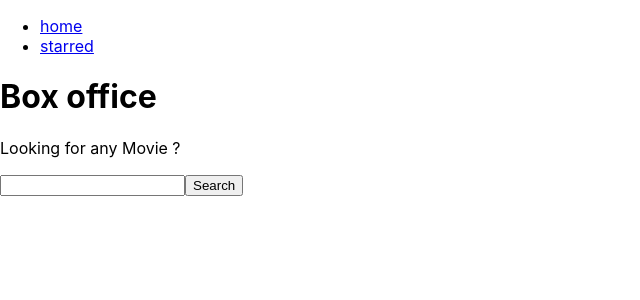
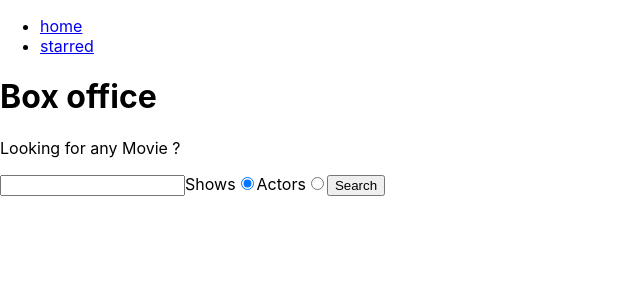
Before and after one commit to venky0357/Box-office, a React (Create React App) app in the folder OneDrive/Desktop/Intershala/box-office/: page / in a window 1280 px wide. Shown: the top 300 px of the page, without its empty margins (0-640 px from the left). Built offline with nearby package versions, Linux system fonts and the light colour scheme.

Commit message:
added radio buttons

```diff
--- a/OneDrive/Desktop/Intershala/box-office/src/api/tvmaze.js
+++ b/OneDrive/Desktop/Intershala/box-office/src/api/tvmaze.js
@@ -8,3 +8,5 @@ const apiGet = async (queryString) => {
 };
 
 export const searchForShows = (query) => apiGet(`/search/shows?q=${query}`);
+
+export const searchForPeople = (query) => apiGet(`/search/people?q=${query}`);
--- a/OneDrive/Desktop/Intershala/box-office/src/pages/HomePage.jsx
+++ b/OneDrive/Desktop/Intershala/box-office/src/pages/HomePage.jsx
@@ -1,20 +1,35 @@
 import { useState } from "react";
-import { searchForShows } from "./../api/tvmaze";
+import { searchForShows,searchForPeople } from "./../api/tvmaze";
 
 const HomePage = () => {
   const [searchInput, setString] = useState("");
-  const [apiData, setData] = useState([]);
+  const [apiData, setData] = useState(null);
   const [apiDataerrorhandled, seterrorhandled] = useState(null);
-  const handlechange = (ev) => {
+  const[radiooption,setRadio]=useState("shows");
+
+const handlechange = (ev) => {
     const val = ev.target.value;
     setString(val);
   };
-  const onsearch = async (ev) => {
+
+const onchangeoption=(ev)=>{
+  setRadio(ev.target.value);
+ }
+
+const onsearch = async (ev) => {
     ev.preventDefault();
+    seterrorhandled(null);
     try {
-      seterrorhandled(null);
+      if(radiooption==="shows"){
       const responseobj = await searchForShows(searchInput);
       setData(responseobj);
+      }
+      else
+      {
+      //   seterrorhandled(null);
+      const responseobj = await searchForPeople(searchInput);
+      setData(responseobj);
+      }
     } catch (error) {
       seterrorhandled(error);
     }
@@ -24,9 +39,9 @@ const HomePage = () => {
       return <div>Error 404 not found {apiDataerrorhandled.Message} </div>;
     }
     if (apiData) {
-      return apiData.map((data) => (
-        <div key={data.show.id}>{data.show.name}</div>
-      ));
+      return  apiData[0].show
+              ? apiData.map((data) => ( <div key={data.show.id}>{data.show.name}</div> ))
+              : apiData.map((data) => ( <div key={data.person.id}>{data.person.name}</div>))  ;
     }
     return null;
   };
@@ -34,6 +49,14 @@ const HomePage = () => {
     <div>
       <form onSubmit={onsearch}>
         <input type="text" value={searchInput} onChange={handlechange} />
+        <label>
+          Shows
+          <input type="radio" value="shows" name="select-option" checked={radiooption==="shows"} onChange={onchangeoption}/>
+        </label>
+        <label>
+          Actors
+          <input type="radio" value="actors" name="select-option" checked={radiooption==="actors"} onChange={onchangeoption}/>
+        </label>
         <button type="submit">Search</button>
       </form>
       <div>{renderAPIdata()}</div>
```
